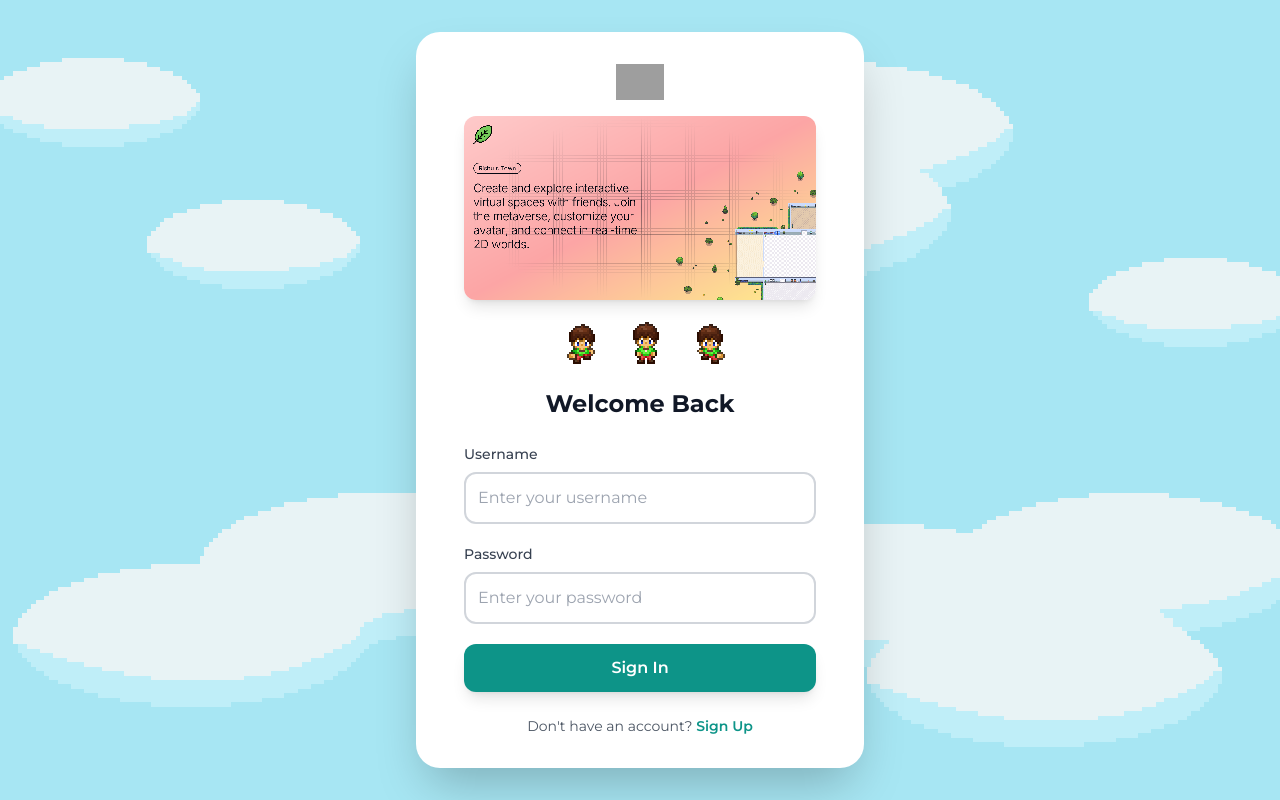
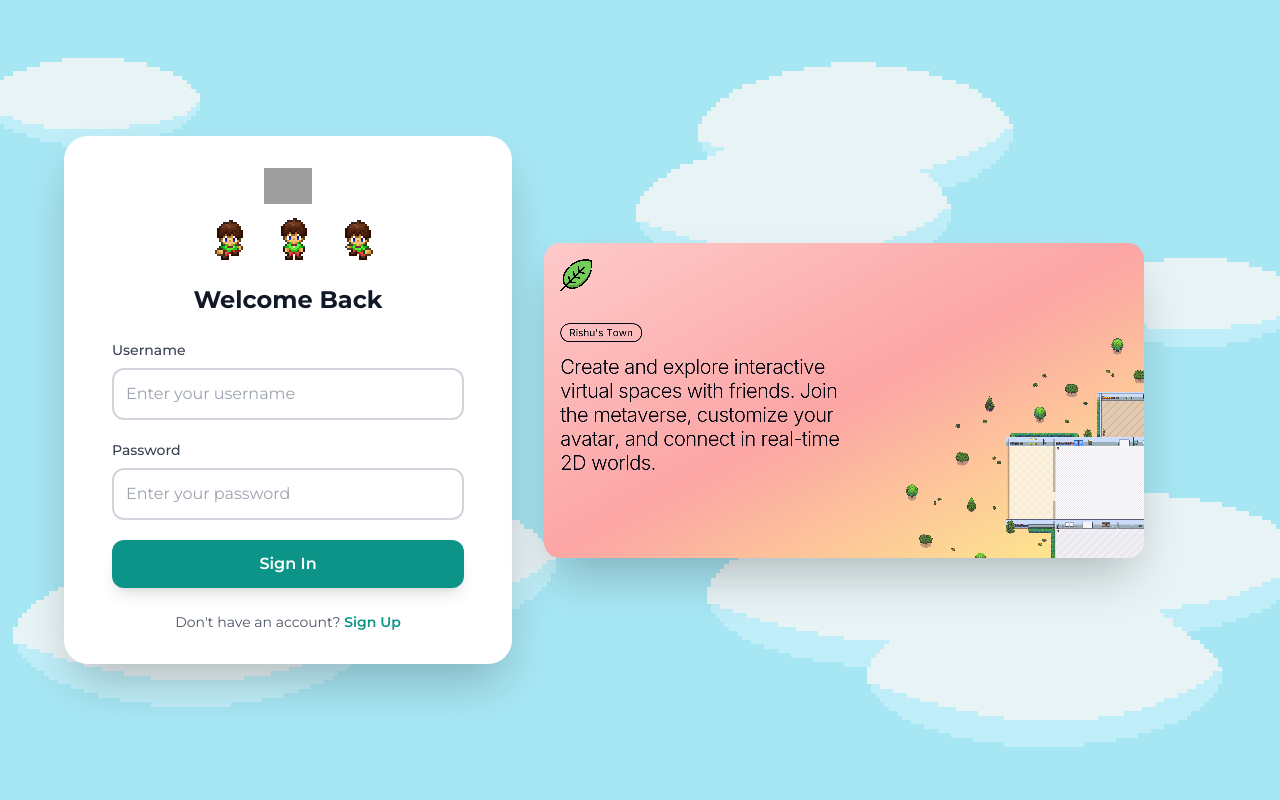
Before and after one commit to rishuxd/metaverse, a Next.js app in the folder apps/frontend/: page /login in a window 1280 px wide. Built offline with nearby package versions, Linux system fonts and the light colour scheme; grey boxes are pictures that could not be loaded.

Commit message:
refactor: change auth layout to two-column design
- Login/signup card on the left with leaf.png icon
- OG image displayed on the right (hidden on mobile, visible on lg+ screens)
- Better visual design showing users what the app is about

```diff
--- a/apps/frontend/src/components/auth/AuthLayout.tsx
+++ b/apps/frontend/src/components/auth/AuthLayout.tsx
@@ -14,11 +14,13 @@ export const AuthLayout: React.FC<AuthLayoutProps> = ({
 }) => {
   return (
     <div
-      className="flex items-center justify-center h-screen bg-cover bg-center"
+      className="flex items-center justify-center h-screen bg-cover bg-center px-8"
       style={{
         backgroundImage: 'url("/assets/sprites/sky.png")',
       }}
     >
+      <div className="flex items-center gap-8 max-w-6xl w-full">
+        {/* Login/Signup Card - Left Side */}
         <div className="flex flex-col items-center justify-between h-auto w-full max-w-md py-8 px-12 rounded-3xl bg-white shadow-2xl">
           <Image
             src="/leaf.png"
@@ -27,13 +29,6 @@ export const AuthLayout: React.FC<AuthLayoutProps> = ({
             height={48}
             className="mb-4"
             style={{ imageRendering: "auto" }}
-        />
-        <Image
-          src="/og-image.png"
-          alt="Rishu's Town - Interactive Virtual Spaces"
-          width={400}
-          height={210}
-          className="mb-6 rounded-xl shadow-lg"
           />
           <div className="w-24 h-10 mb-6 relative">
             <div
@@ -47,6 +42,18 @@ export const AuthLayout: React.FC<AuthLayoutProps> = ({
           <h1 className="mb-6 text-2xl font-bold text-gray-900">{title}</h1>
           {children}
         </div>
+
+        {/* OG Image - Right Side */}
+        <div className="hidden lg:block">
+          <Image
+            src="/og-image.png"
+            alt="Rishu's Town - Interactive Virtual Spaces"
+            width={600}
+            height={315}
+            className="rounded-2xl shadow-2xl"
+          />
+        </div>
+      </div>
     </div>
   );
 };
```
Lines whose indentation alone changed are shown as unchanged.
